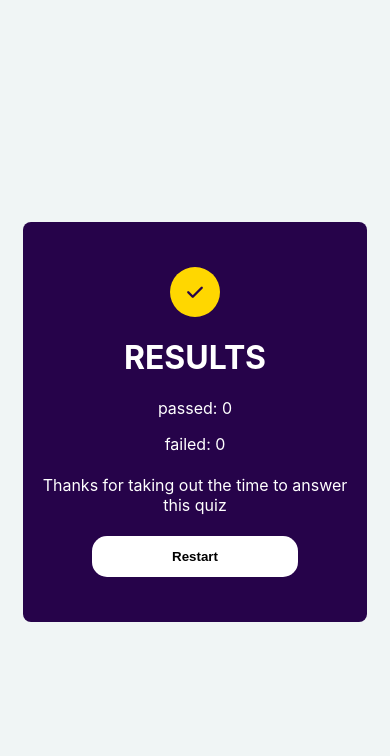
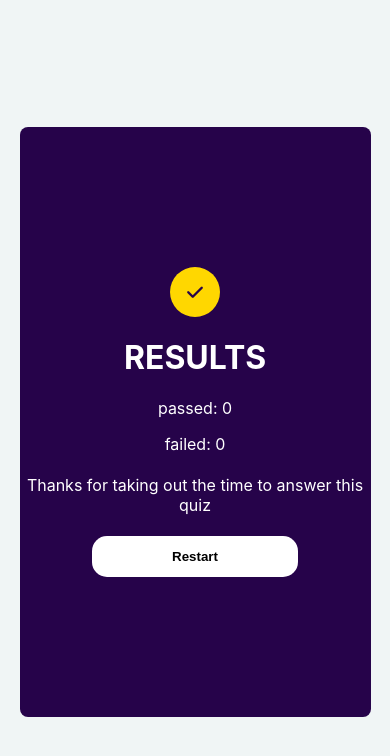
Before and after one commit to boanong/react-quiz, a React (Create React App) app: page /resultpage in a window 390 px wide. Shown: the top 756 px of the page. Built offline with nearby package versions, Linux system fonts and the light colour scheme; no server answers.

Commit message:
Make app responsive

```diff
--- a/src/Pages/Questions/Question.css
+++ b/src/Pages/Questions/Question.css
@@ -6,23 +6,6 @@ body {
     background-color: #f0f5f5;
     color: black;
     align-items: center;
-}
-
-.container {
-    background-color: #26034a;
-    position: relative;
-    width: fit-content;
-    min-width: 60%;
-    height: fit-content;
-    max-width: fit-content;
-    max-height: fit-content;
-    display: flex;
-    justify-content: center;
-    align-items: center;
-    margin: auto;
-    margin-top: 100px;
-    color: blue;
-    border-radius: 8px;
 }
 
 .progress {
@@ -97,11 +80,6 @@ body {
 }
 
 @media screen and (max-width: 600px) {
-    .container {
-      width: 100%;
-      min-width: auto;
-    }
-
     .buttons {
       gap: 1rem;
     }
--- a/src/Pages/Resultpage/Resultpage.css
+++ b/src/Pages/Resultpage/Resultpage.css
@@ -19,7 +19,7 @@ body {
 .container {
     background-color: #26034a;
     position: relative;
-    width: 60%;
+    width: min(90vw, 600px);
     height: fit-content;
     min-height: 400px;
     display: flex;
@@ -60,7 +60,6 @@ body {
 
 @media (max-width: 600px) {
     .container {
-      width: 90%;
       height: 70vh;
     }
 
```
